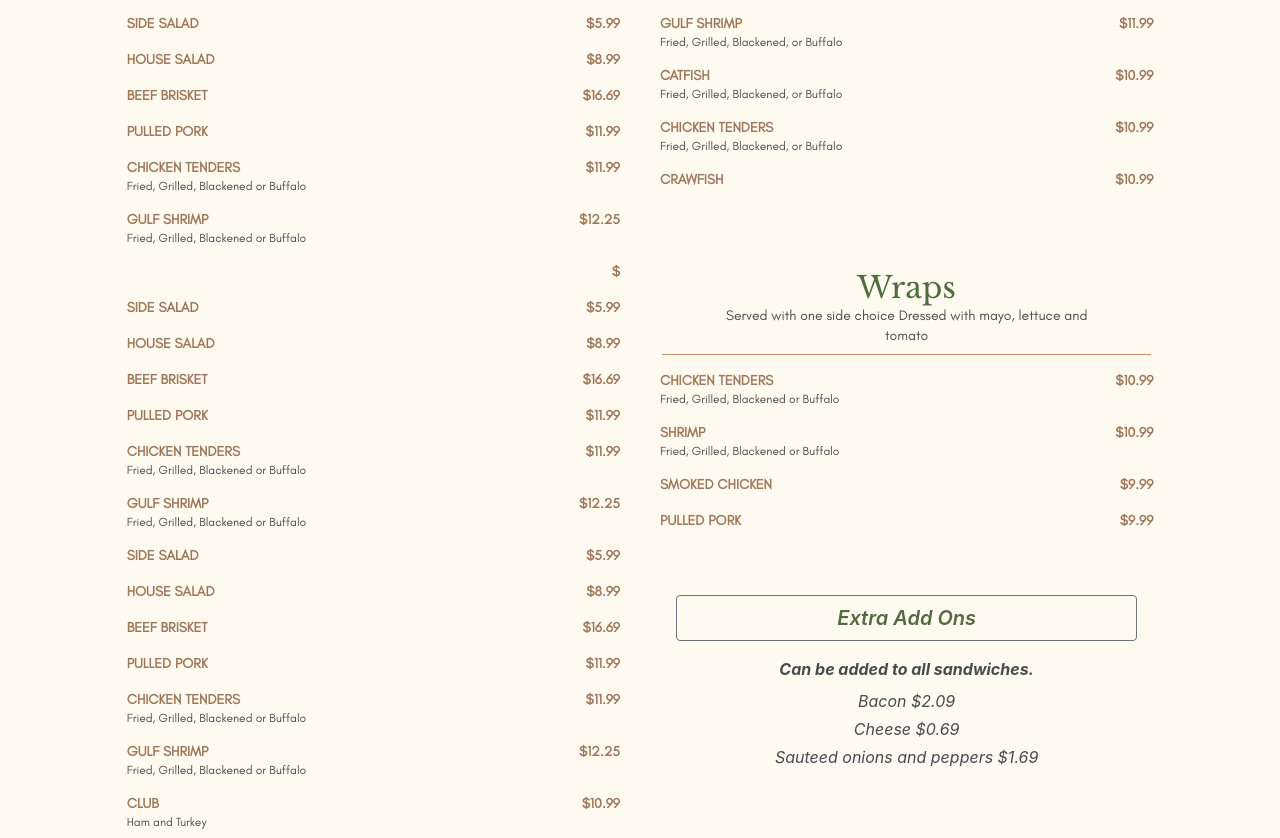
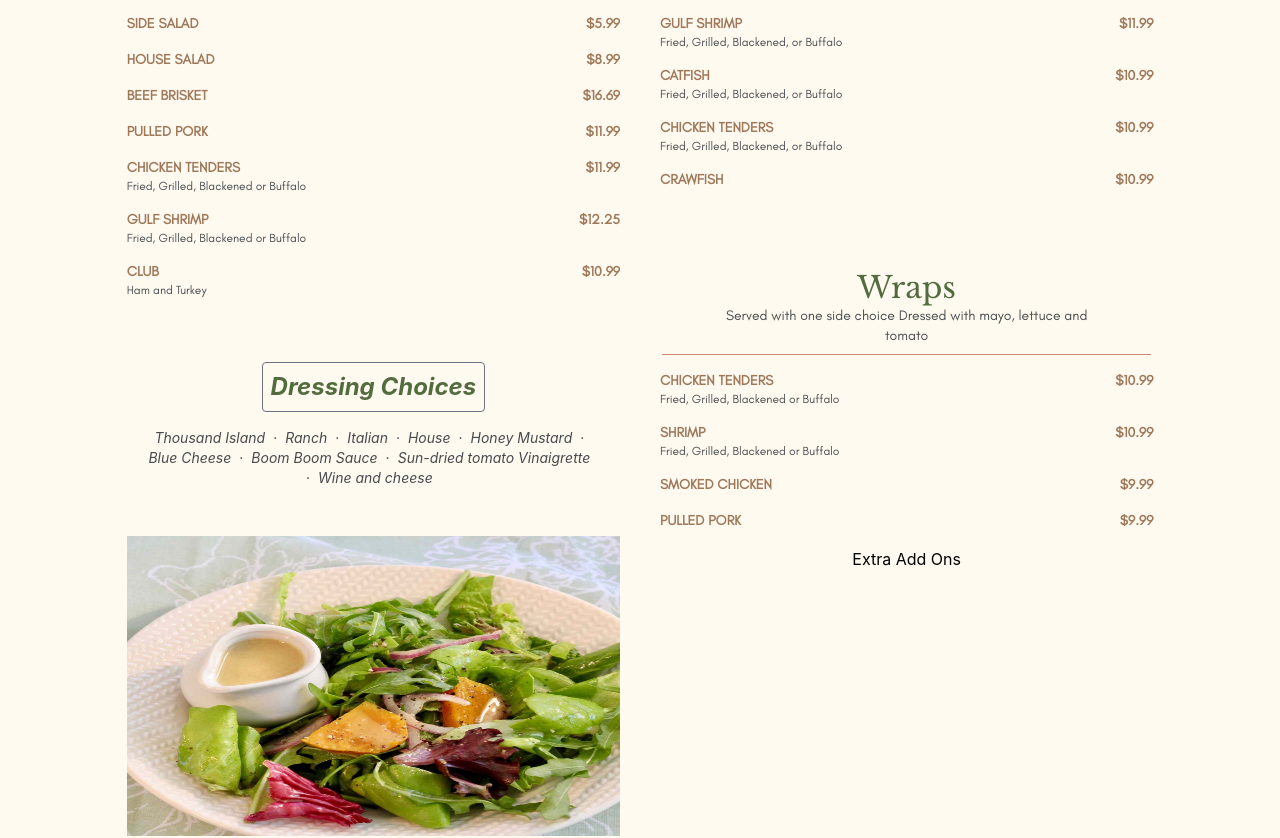
Before and after one commit to fractalnetworksco/menu-system, a React (Create React App) app: page / in a window 1280 px wide. Shown: the part 740-1578 px from the top of the page. Built offline with nearby package versions, Linux system fonts and the light colour scheme.

Commit message:
changed the json fetch to use transtack useQuery. added more json data

```diff
--- a/package.json
+++ b/package.json
@@ -6,8 +6,10 @@
     "@testing-library/jest-dom": "^5.17.0",
     "@testing-library/react": "^13.4.0",
     "@testing-library/user-event": "^13.5.0",
+    "axios": "^1.6.8",
     "react": "^18.2.0",
     "react-dom": "^18.2.0",
+    "react-query": "^3.39.3",
     "react-scripts": "5.0.1",
     "web-vitals": "^2.1.4"
   },
--- a/public/data/salads.json
+++ b/public/data/salads.json
@@ -1,67 +1,4 @@
 [
-  {
-    "name": "SIDE SALAD",
-    "price": 5.99,
-    "description": ""
-  },
-  {
-    "name": "HOUSE SALAD",
-    "price": 8.99,
-    "description": ""
-  },
-  {
-    "name": "BEEF BRISKET",
-    "price": 16.69,
-    "description": ""
-  },
-  {
-    "name": "PULLED PORK",
-    "price": 11.99,
-    "description": ""
-  },
-  {
-    "name": "CHICKEN TENDERS",
-    "price": 11.99,
-    "description": "Fried, Grilled, Blackened or Buffalo"
-  },
-  {
-    "name": "GULF SHRIMP",
-    "price": 12.25,
-    "description": "Fried, Grilled, Blackened or Buffalo"
-  },
-  {
-    "comment": "right here"
-  },
-  {
-    "name": "SIDE SALAD",
-    "price": 5.99,
-    "description": ""
-  },
-  {
-    "name": "HOUSE SALAD",
-    "price": 8.99,
-    "description": ""
-  },
-  {
-    "name": "BEEF BRISKET",
-    "price": 16.69,
-    "description": ""
-  },
-  {
-    "name": "PULLED PORK",
-    "price": 11.99,
-    "description": ""
-  },
-  {
-    "name": "CHICKEN TENDERS",
-    "price": 11.99,
-    "description": "Fried, Grilled, Blackened or Buffalo"
-  },
-  {
-    "name": "GULF SHRIMP",
-    "price": 12.25,
-    "description": "Fried, Grilled, Blackened or Buffalo"
-  },
   {
     "name": "SIDE SALAD",
     "price": 5.99,
--- a/src/App.js
+++ b/src/App.js
@@ -1,4 +1,3 @@
-// App.js
 import React, { useState, useEffect, useRef } from 'react';
 import './App.css';
 import Column from './Components/Column.js';
@@ -6,76 +5,56 @@ import MenuSection from './Components/MenuSection';
 import SelectionMenu from './Components/SelectionMenu';
 import SelectionMenuWithNote from './Components/SelectionMenuWithNote';
 import ImageHolder from './Components/ImageHolder';
+import axios from 'axios';
+import { useQuery, QueryClient, QueryClientProvider } from 'react-query';
 
-export default function App() {
-  const [startersData, setStartersData] = useState([]);
-  const [poboysData, setPoboysData] = useState([]);
-  const [wrapsData, setWrapsData] = useState([]);
-  const [saladsData, setSaladsData] = useState([]);
-  const [sectionHeaders, setSectionHeaders] = useState([]);
-  const [dressingChoices, setDressingChoices] = useState([]);
-  const [extraAddOns, setExtraAddOns] = useState([]);
-  const [extraAddOnsNote, setExtraAddOnsNote] = useState("");
-  const [friedGrilledBurgersData, setFriedGrilledBurgersData] = useState([]);
+const REFRESH_INTERVAL = 30000; // Refresh interval in milliseconds (30 seconds)
 
+const fetchData = async (url) => {
+  const response = await axios.get(url);
+  return response.data;
+};
+
+const queryClient = new QueryClient();
+
+function App() {
   const leftColumnRef = useRef(null);
   const rightColumnRef = useRef(null);
 
+  const { data: startersData } = useQuery('starters', () => fetchData('/data/starters.json'));
+  const { data: friedGrilledBurgersData } = useQuery('friedGrilledBurgers', () => fetchData('/data/fried_grilled_burgers.json'));
+  const { data: saladsData } = useQuery('salads', () => fetchData('/data/salads.json'));
+  const { data: poboysData } = useQuery('poboys', () => fetchData('/data/poboys.json'));
+  const { data: wrapsData } = useQuery('wraps', () => fetchData('/data/wraps.json'));
+  const { data: sectionHeaders, isLoading: sectionHeadersLoading, isError: sectionHeadersError } = useQuery('sectionHeaders', () => fetchData('/data/section_headers.json'));
+  const { data: dressingChoices } = useQuery('dressingChoices', async () => {
+    const dressingChoicesData = await fetchData('/data/border_header_with_choices.json');
+    const dressingChoices = dressingChoicesData.find(item => item.section === 'Dressing Choices');
+    return dressingChoices ? dressingChoices.choices : [];
+  });
+  const { data: extraAddOns, extraAddOnsNote } = useQuery('extraAddOns', async () => {
+    const extraAddOnsData = await fetchData('/data/border_header_with_choices.json');
+    const extraAddOns = extraAddOnsData.find(item => item.section === 'Extra Add Ons');
+    return {
+      extraAddOns: extraAddOns ? extraAddOns.choices : [],
+      extraAddOnsNote: extraAddOns ? extraAddOns.note : "",
+    };
+  });
+
   useEffect(() => {
-    const fetchData = async () => {
-      try {
-        // Fetch data for Starters
-        const startersResponse = await fetch('/data/starters.json');
-        const startersData = await startersResponse.json();
-        setStartersData(startersData);
-
-        // Fetch data for Fried Grilled Burgers
-        const friedGrilledBurgersResponse = await fetch('/data/fried_grilled_burgers.json');
-        const friedGrilledBurgersData = await friedGrilledBurgersResponse.json();
-        setFriedGrilledBurgersData(friedGrilledBurgersData);
-
-        // Fetch data for Salads
-        const saladsResponse = await fetch('/data/salads.json');
-        const saladsData = await saladsResponse.json();
-        setSaladsData(saladsData);
-
-        // Fetch data for Po Boys
-        const poboysResponse = await fetch('/data/poboys.json');
-        const poboysData = await poboysResponse.json();
-        setPoboysData(poboysData);
-
-        // Fetch data for Wraps
-        const wrapsResponse = await fetch('/data/wraps.json');
-        const wrapsData = await wrapsResponse.json();
-        setWrapsData(wrapsData);
-
-        // Fetch data for section headers
-        const sectionHeadersResponse = await fetch('/data/section_headers.json');
-        const sectionHeadersData = await sectionHeadersResponse.json();
-        setSectionHeaders(sectionHeadersData);
-
-        // Fetch data for Dressing Choices
-        const dressingChoicesResponse = await fetch('/data/border_header_with_choices.json');
-        const dressingChoicesData = await dressingChoicesResponse.json();
-        const dressingChoices = dressingChoicesData.find(item => item.section === 'Dressing Choices');
-        if (dressingChoices) {
-          setDressingChoices(dressingChoices.choices);
-        }
-
-        // Fetch data for Extra Add Ons
-        const extraAddOnsResponse = await fetch('/data/border_header_with_choices.json');
-        const extraAddOnsData = await extraAddOnsResponse.json();
-        const extraAddOns = extraAddOnsData.find(item => item.section === 'Extra Add Ons');
-        if (extraAddOns) {
-          setExtraAddOns(extraAddOns.choices);
-          setExtraAddOnsNote(extraAddOns.note);
-        }
-      } catch (error) {
-        console.error('Error fetching data:', error);
-      }
+    const fetchDataPeriodically = () => {
+      fetchData('/data/starters.json');
+      fetchData('/data/fried_grilled_burgers.json');
+      fetchData('/data/salads.json');
+      fetchData('/data/poboys.json');
+      fetchData('/data/wraps.json');
+      fetchData('/data/section_headers.json');
+      fetchData('/data/border_header_with_choices.json');
     };
 
-    fetchData();
+    const intervalId = setInterval(fetchDataPeriodically, REFRESH_INTERVAL);
+
+    return () => clearInterval(intervalId);
   }, []);
 
   useEffect(() => {
@@ -99,6 +78,9 @@ export default function App() {
     return () => window.removeEventListener('resize', setEqualHeight);
   }, []);
 
+  if (sectionHeadersLoading) return <div>Loading...</div>;
+  if (sectionHeadersError) return <div>Error fetching section headers.</div>;
+
   return (
     <div className="w-5/6 mx-auto flex">
       <Column width="w-1/2" ref={leftColumnRef}>
@@ -117,3 +99,11 @@ export default function App() {
     </div>
   );
 }
+
+export default function WrappedApp() {
+  return (
+    <QueryClientProvider client={queryClient}>
+      <App />
+    </QueryClientProvider>
+  );
+}
--- a/src/Components/SelectionMenuWithNote.js
+++ b/src/Components/SelectionMenuWithNote.js
@@ -2,20 +2,14 @@ import React from 'react';
 
 const SelectionMenuWithNote = ({ title, note, choices }) => {
   return (
-    <div className="mt-8 w-full">
-      <div className="p-4">
-        <div className="rounded border border-gray-500 mb-4 p-2">
-          <h2 className="text-xl text-[#526C3F] font-semibold italic">{title}</h2>
+    <div className="menu-section">
+      <h2 className="menu-section-title">{title}</h2>
+      {note && <p className="menu-section-note">{note}</p>}
+      {Array.isArray(choices) && choices.map((choice, index) => (
+        <div key={index} className="menu-item">
+          {choice}
         </div>
-        {note && <p className="font-bold italic text-[#474B4E]">{note}</p>}
-        <div className="mt-2">
-          {choices.map((choice, index) => (
-            <div key={index} className="mb-1 italic text-[#474B4E]">
-              {choice}
-            </div>
-          ))}
-        </div>
-      </div>
+      ))}
     </div>
   );
 };
```
Also changed, not shown: public/data/combo_platters.json (added, +22 -0 lines), public/data/from_the_gulf_or_the_pond.json (added, +25 -0 lines), public/data/platters.json (added, +47 -0 lines), public/data/sides.json (added, +47 -0 lines), 1 other file (tests, documents, lock files or other folders).
